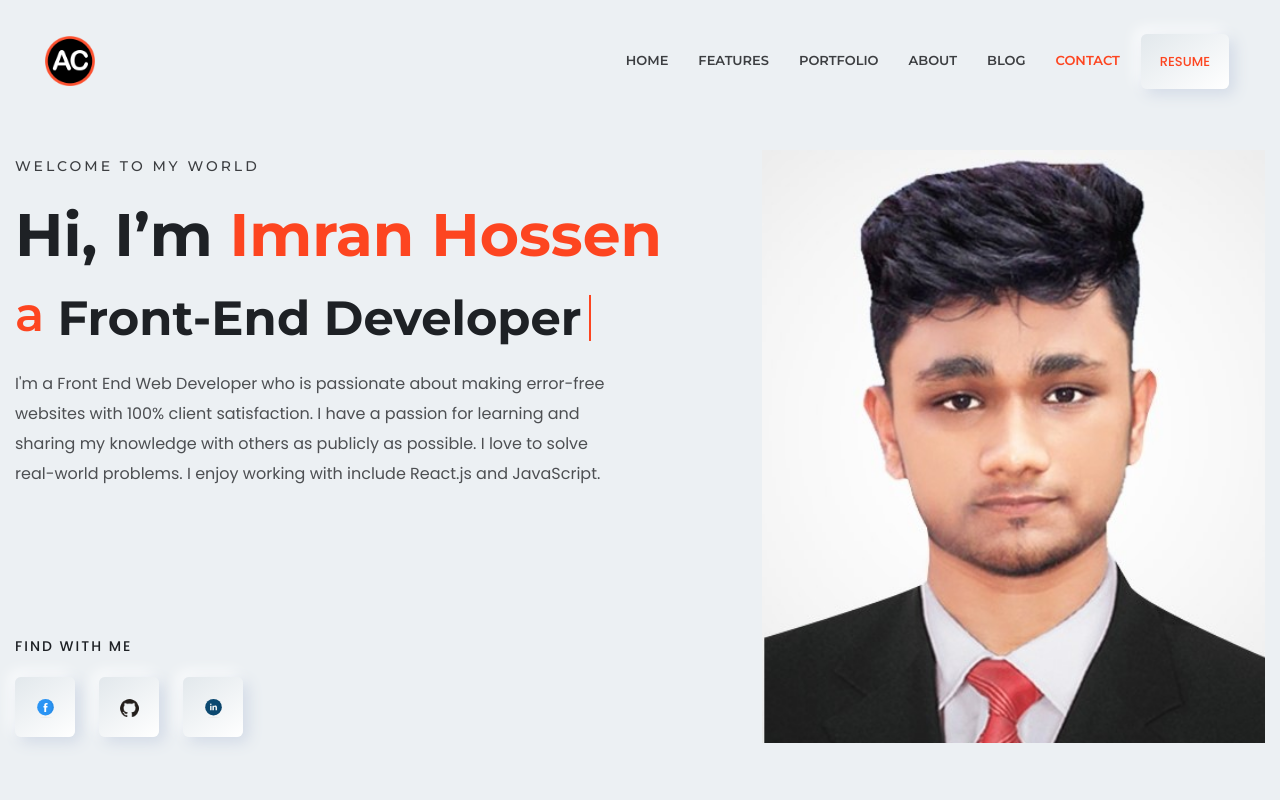
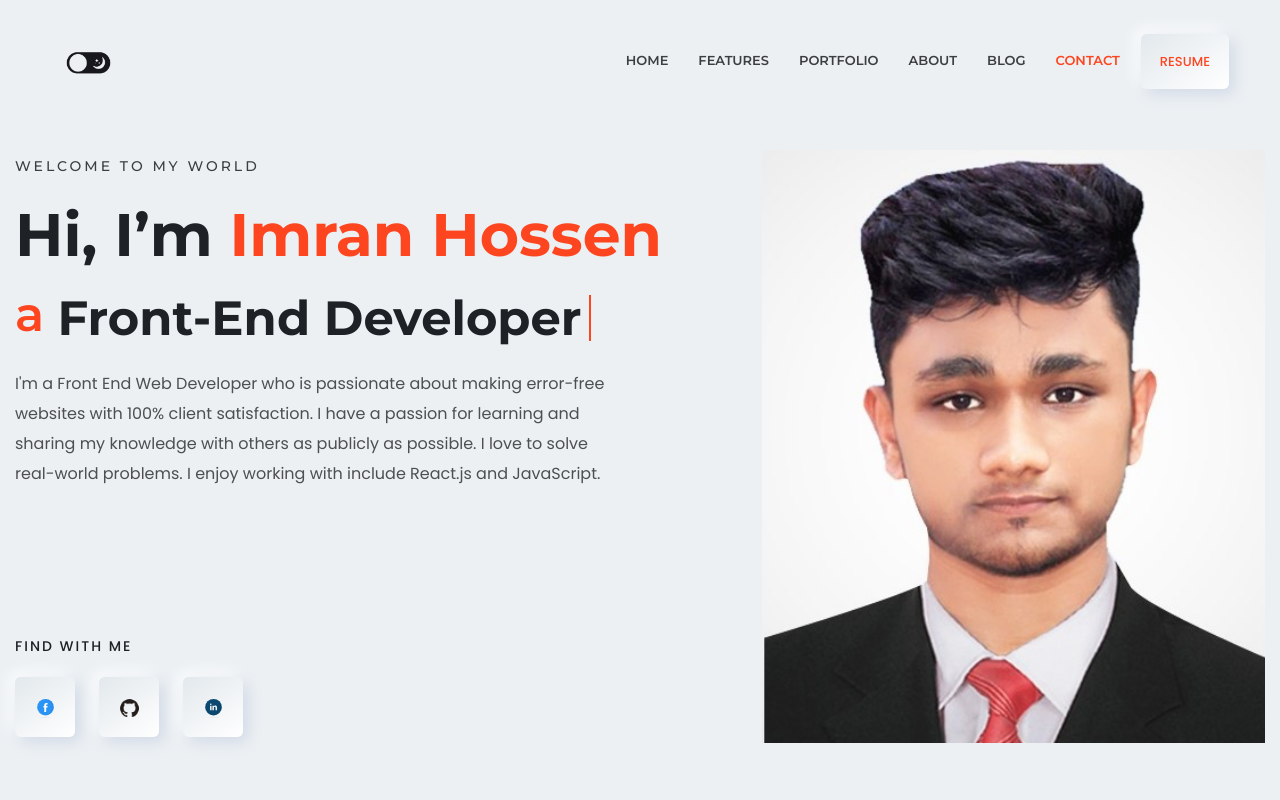
Before and after one commit to ImRanKhan81m/Portfolio-me, a plain HTML site: page index.html in a window 1280 px wide. Shown: the top 800 px of the page. Drawn offline with Linux system fonts and the light colour scheme.

Commit message:
icon added

```diff
--- a/index.html
+++ b/index.html
@@ -19,6 +19,7 @@
     <link rel="stylesheet" href="assets/css/plugins/feature.css">
     <!-- Style css -->
     <link rel="stylesheet" href="assets/css/style.css">
+
 </head>
 
 <body class="template-color-1 spybody white-version" data-spy="scroll" data-target=".navbar-example2" data-offset="150">
@@ -31,7 +32,7 @@
                 <div class="header-left">
                     <div class="logo">
                         <a href="nightmode.html">
-                            <img src="assets/images/AC.png" alt="logo">
+                            <img style="width: 50%;" src="assets/images/icons/nightMode-removebg-preview.png" alt="logo">
                         </a>
                     </div>
                 </div>
```
Also changed, not shown: nightmode.html (+1 -1 lines), assets/images/icons/lightMode-removebg-preview.png (added), assets/images/icons/nature-moon-and-stars.png (added), assets/images/icons/nightMode-removebg-preview.png (added), istockphoto-1194237436-612x612.jpg (added).
